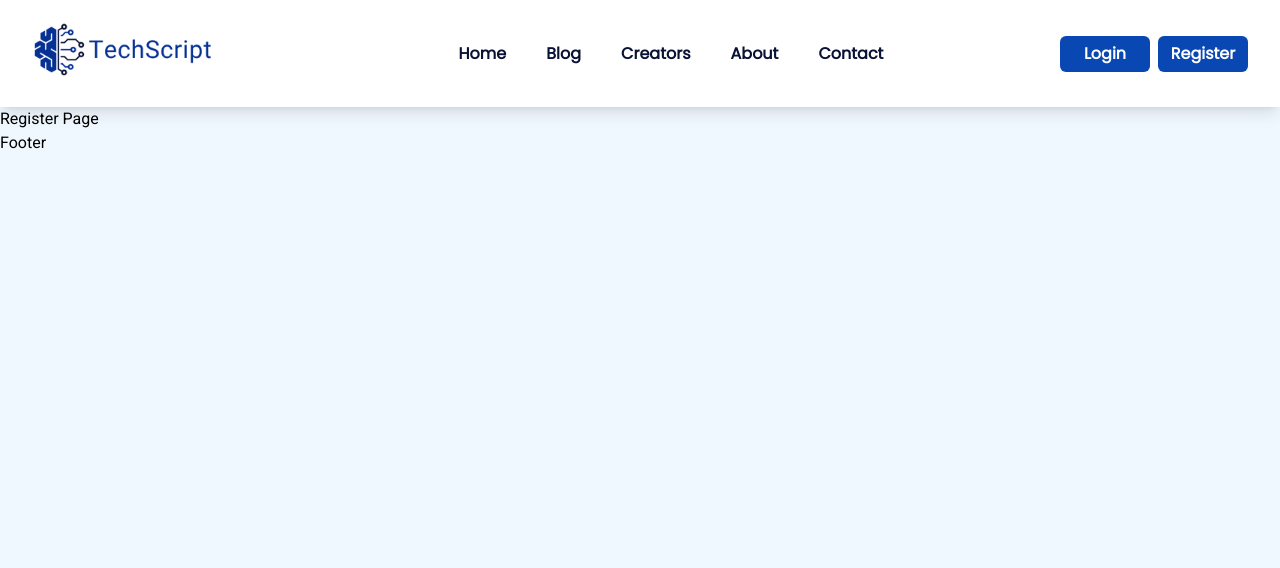
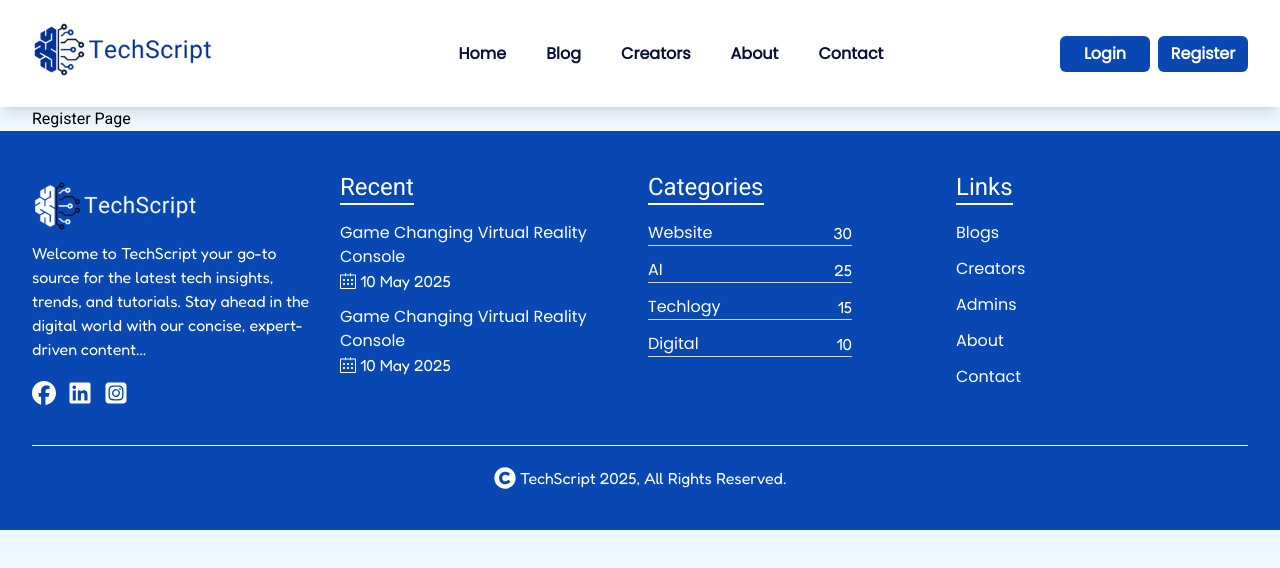
Before and after one commit to DevProdipraj/TechScript, a React (Vite) app in the folder client/: page /register in a window 1280 px wide. Shown: the top 568 px of the page. Built offline with nearby package versions, Linux system fonts and the light colour scheme; no server answers.

Commit message:
complete footer design

```diff
--- a/client/package.json
+++ b/client/package.json
@@ -14,6 +14,7 @@
     "axios": "^1.9.0",
     "react": "^19.1.0",
     "react-dom": "^19.1.0",
+    "react-icons": "^5.5.0",
     "react-router-dom": "^7.6.1",
     "tailwindcss": "^4.1.7"
   },
--- a/client/src/component/Footer.jsx
+++ b/client/src/component/Footer.jsx
@@ -1,11 +1,105 @@
-import React from 'react'
+import React from "react";
+import { Link } from "react-router-dom";
+import { FaFacebook } from "react-icons/fa6";
+import { SlCalender } from "react-icons/sl";
+import { FaLinkedin } from "react-icons/fa";
+import { FaSquareInstagram } from "react-icons/fa6";
+import { FaCopyright } from "react-icons/fa";
 
 const Footer = () => {
   return (
-    <div>
-      <h1>Footer</h1>
+    <div className="bg-primary text-neutral">
+      <div className="container py-5 lg:py-10 flex justify-between space-x-4">
+        {/* about box */}
+        <div className="w-1/4 ">
+          <Link to="/">
+            <img
+              className="h-auto w-[60%]"
+              src="./whiteLogo.png"
+              alt="Brand Icon"
+            />
+          </Link>
+          <p className="100%">
+            Welcome to TechScript your go-to source for the latest tech
+            insights, trends, and tutorials. Stay ahead in the digital world
+            with our concise, expert-driven content...
+          </p>
+          <div className="flex items-center justify-start space-x-3 mt-5">
+            <Link to="/">
+              <FaFacebook size={24} />
+            </Link>
+            <Link to="/">
+              <FaLinkedin size={24} />
+            </Link>
+            <Link to="/">
+              <FaSquareInstagram size={24} />
+            </Link>
+          </div>
+        </div>
+        {/* Recent blogs box  */}
+        <div className="w-1/4">
+          <h2 className="text-2xl border-b-2 inline-block mb-4">Recent</h2>
+          <div className="mb-3">
+            <Link to="/">Game Changing Virtual Reality Console</Link>
+            <div className="flex items-center space-x-1">
+              <SlCalender />
+              <span>10 May 2025</span>
+            </div>
+          </div>
+          <div className="mb-3">
+            <Link to="/">Game Changing Virtual Reality Console</Link>
+            <div className="flex items-center space-x-1">
+              <SlCalender />
+              <span>10 May 2025</span>
+            </div>
+          </div>
+        </div>
+        {/* blog category  box  */}
+        <div className="w-1/4">
+          <h2 className="text-2xl border-b-2 inline-block mb-4">Categories</h2>
+          <ul className="lg:pe-22 space-y-3">
+            <li className="flex items-center justify-between border-b-1 border-gray-300">
+              <Link to="/">Website</Link>
+              <span>30</span>
+            </li>
+            <li className="flex items-center justify-between border-b-1 border-gray-300">
+              <Link to="/">AI</Link>
+              <span>25</span>
+            </li>
+            <li className="flex items-center justify-between border-b-1 border-gray-300">
+              <Link to="/">Techlogy</Link>
+              <span>15</span>
+            </li>
+            <li className="flex items-center justify-between border-b-1 border-gray-300">
+              <Link to="/">Digital</Link>
+              <span>10</span>
+            </li>
+          </ul>
+        </div>
+        {/* quick link  */}
+        <div className="w-1/4 ">
+          <h2 className="text-2xl border-b-2 inline-block mb-4">Links</h2>{" "}
+          <br />
+          <div className="flex flex-col space-y-3">
+            <Link to="/">Blogs</Link>
+            <Link to="/">Creators</Link>
+            <Link to="/">Admins</Link>
+            <Link to="/">About</Link>
+            <Link to="/">Contact</Link>
+          </div>
+        </div>
+      </div>
+      <div className="container pb-5 lg:pb-10">
+        <hr className="pt-5" />
+        <div className="flex flex-row items-center justify-center space-x-1">
+          <div className="">
+            <FaCopyright size={22} />
+          </div>
+          <p>TechScript 2025, All Rights Reserved.</p>
+        </div>
+      </div>
     </div>
-  )
-}
+  );
+};
 
-export default Footer
+export default Footer;
--- a/client/src/pages/Register.jsx
+++ b/client/src/pages/Register.jsx
@@ -1,11 +1,13 @@
-import React from 'react'
+import React from "react";
 
 const Register = () => {
   return (
-    <div>
-      <h1>Register Page</h1>
-    </div>
-  )
-}
+    <>
+      <div className="container">
+        <h1>Register Page</h1>
+      </div>
+    </>
+  );
+};
 
-export default Register
+export default Register;
```
Also changed, not shown: client/public/whiteLogo.png (added), 1 other file (tests, documents, lock files or other folders).
